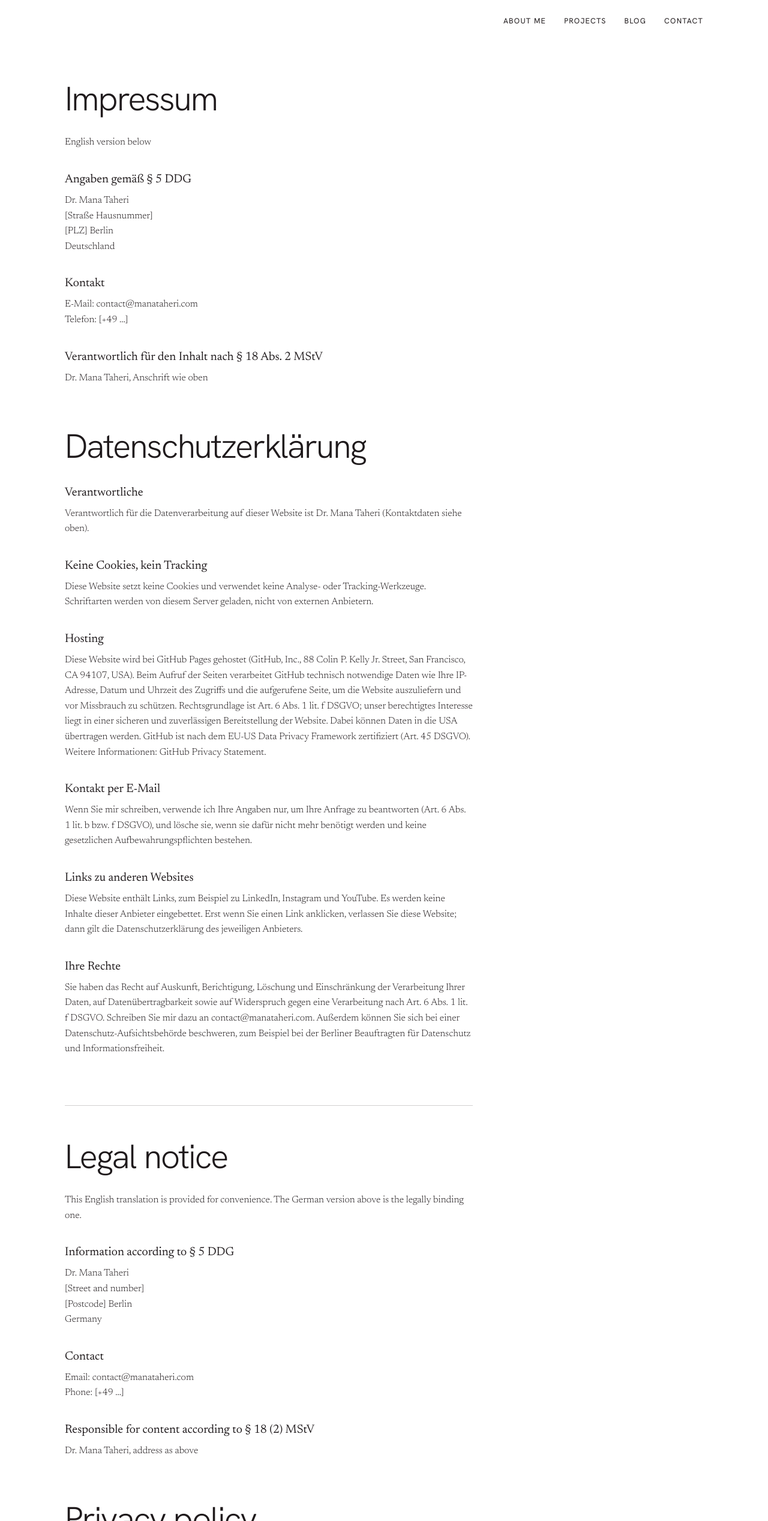
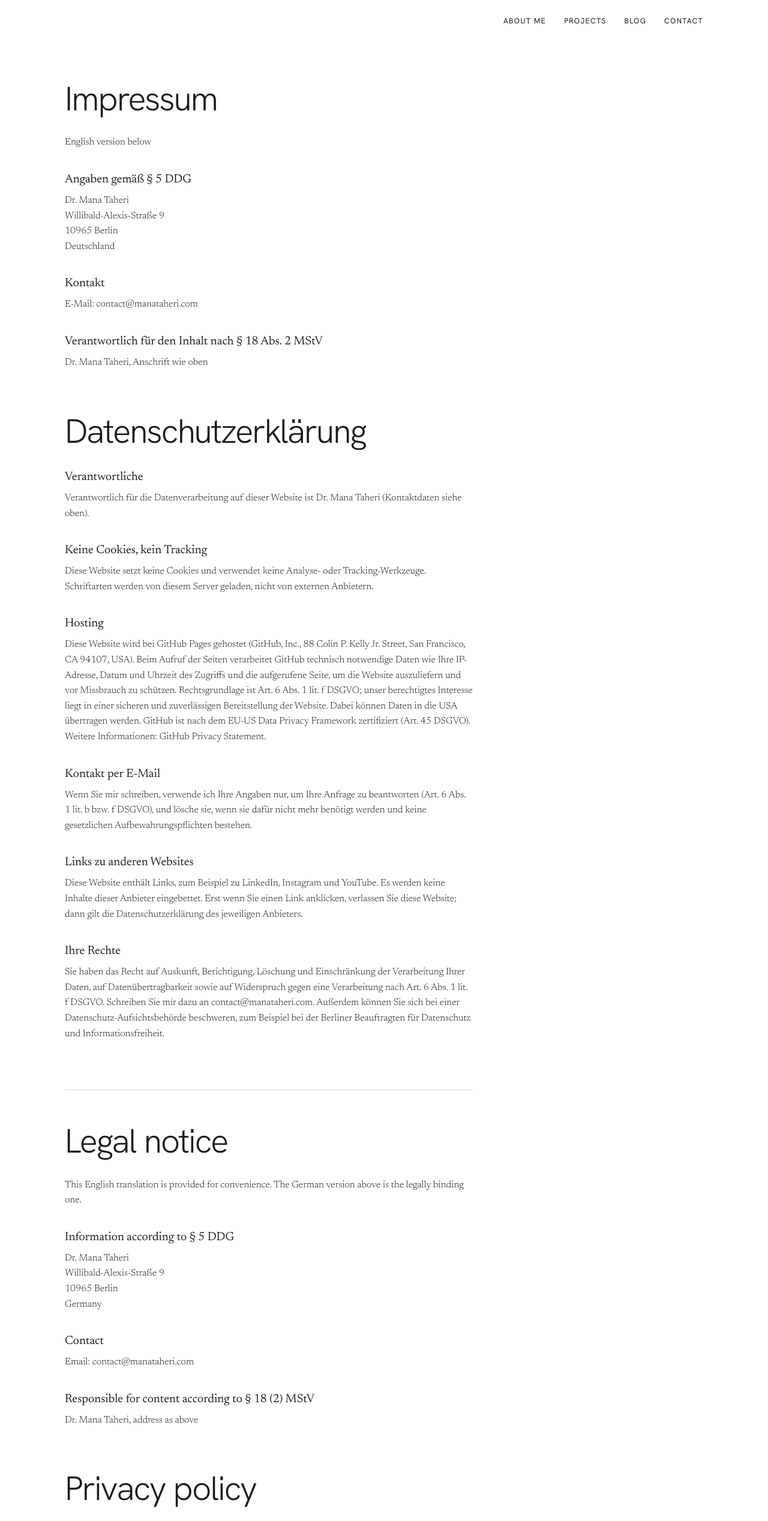
Before and after one commit to manataheri/manataheri.github.io, a plain HTML site: page impressum.html in a window 1280 px wide. Shown: the top 2535 px of the page at 60% size. Drawn offline with Linux system fonts and the light colour scheme.

Commit message:
Publish site update

```diff
--- a/impressum.html
+++ b/impressum.html
@@ -33,13 +33,12 @@
 
       <h2>Angaben gemäß § 5 DDG</h2>
       <p class="case-body">Dr. Mana Taheri<br />
-      <!-- TODO: Straße und Hausnummer -->[Straße Hausnummer]<br />
-      <!-- TODO: PLZ -->[PLZ] Berlin<br />
+      Willibald-Alexis-Straße 9<br />
+      10965 Berlin<br />
       Deutschland</p>
 
       <h2>Kontakt</h2>
-      <p class="case-body">E-Mail: <a href="mailto:contact@manataheri.com">contact@manataheri.com</a><br />
-      <!-- TODO: Telefonnummer -->Telefon: [+49 …]</p>
+      <p class="case-body">E-Mail: <a href="mailto:contact@manataheri.com">contact@manataheri.com</a></p>
 
       <!-- Nur einfügen, falls vorhanden:
       <h2>Umsatzsteuer-ID</h2>
@@ -75,10 +74,10 @@
       <p class="case-body">This English translation is provided for convenience. The German version above is the legally binding one.</p>
 
       <h2>Information according to § 5 DDG</h2>
-      <p class="case-body">Dr. Mana Taheri<br />[Street and number]<br />[Postcode] Berlin<br />Germany</p>
+      <p class="case-body">Dr. Mana Taheri<br />Willibald-Alexis-Straße 9<br />10965 Berlin<br />Germany</p>
 
       <h2>Contact</h2>
-      <p class="case-body">Email: <a href="mailto:contact@manataheri.com">contact@manataheri.com</a><br />Phone: [+49 …]</p>
+      <p class="case-body">Email: <a href="mailto:contact@manataheri.com">contact@manataheri.com</a></p>
 
       <h2>Responsible for content according to § 18 (2) MStV</h2>
       <p class="case-body">Dr. Mana Taheri, address as above</p>
```
